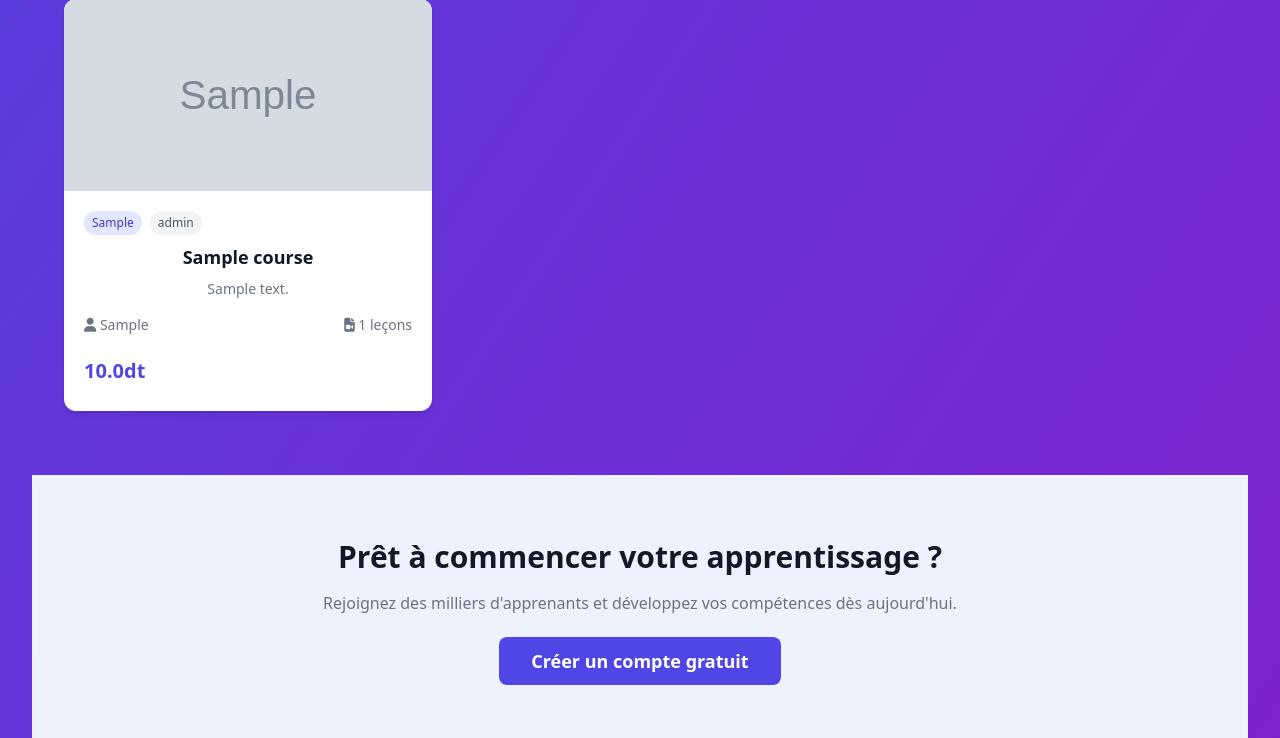
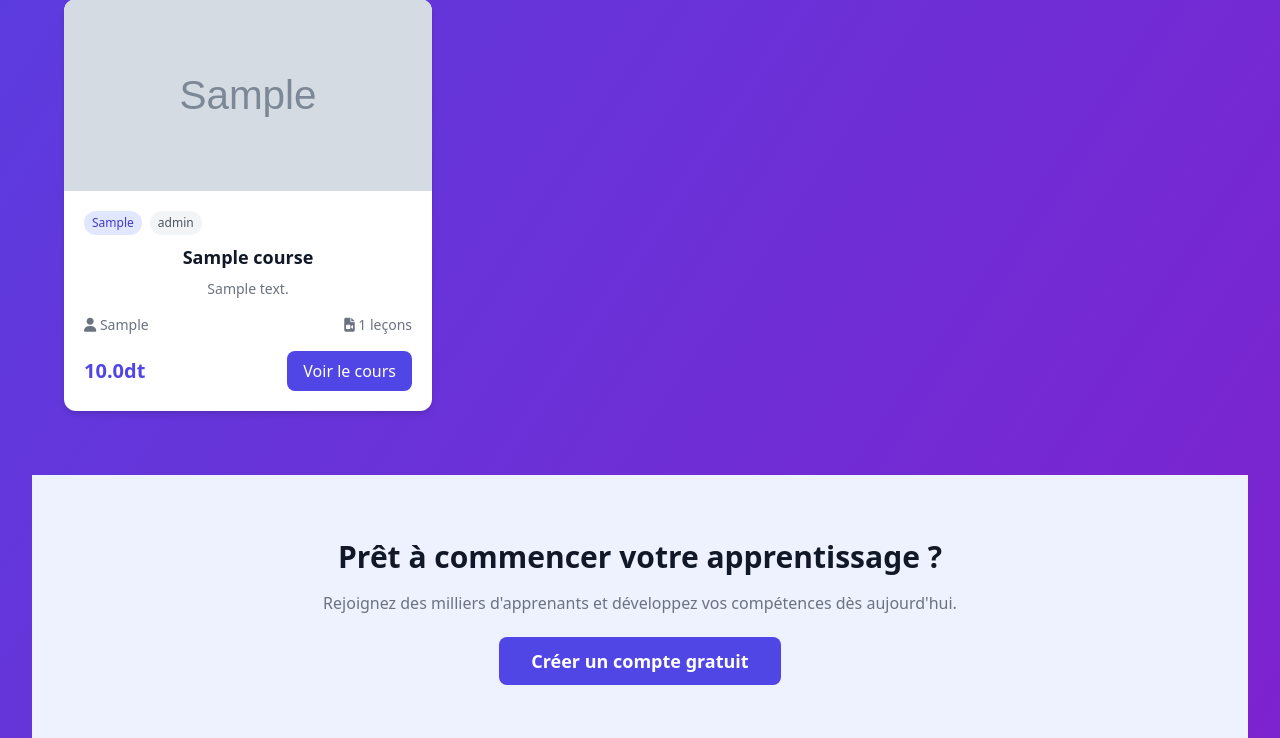
Before and after one commit to mansourjemli/Smart-sAcademy, a Flask app: page / in a window 1280 px wide. Shown: the part 1165-1903 px from the top of the page. Run offline with Flask 3, Linux system fonts and the light colour scheme; tables that the repository leaves empty hold one stand-in row (values such as "Sample post"); grey boxes marked "Sample" are stand-in pictures; some libraries are stand-ins or nearby versions.

Commit message:
Update index.html

```diff
--- a/templates/index.html
+++ b/templates/index.html
@@ -59,7 +59,7 @@
                     <span class="text-xl font-bold text-indigo-600">
                         {% if course.price > 0 %}{{ course.price }}dt{% else %}Gratuit{% endif %}
                     </span>
-                    <a href="{{ url_for('course_detail', slug=course.slug) }}" class="bg-white-600 text-pink px-4 py-2 rounded-lg text-indigo hover:bg-white-700">Voir le cours</a>
+                    <a href="{{ url_for('course_detail', slug=course.slug) }}" class="bg-indigo-600 text-white px-4 py-2 rounded-lg text-indigo hover:bg-white-700">Voir le cours</a>
                 </div>
             </div>
         </div>
```
